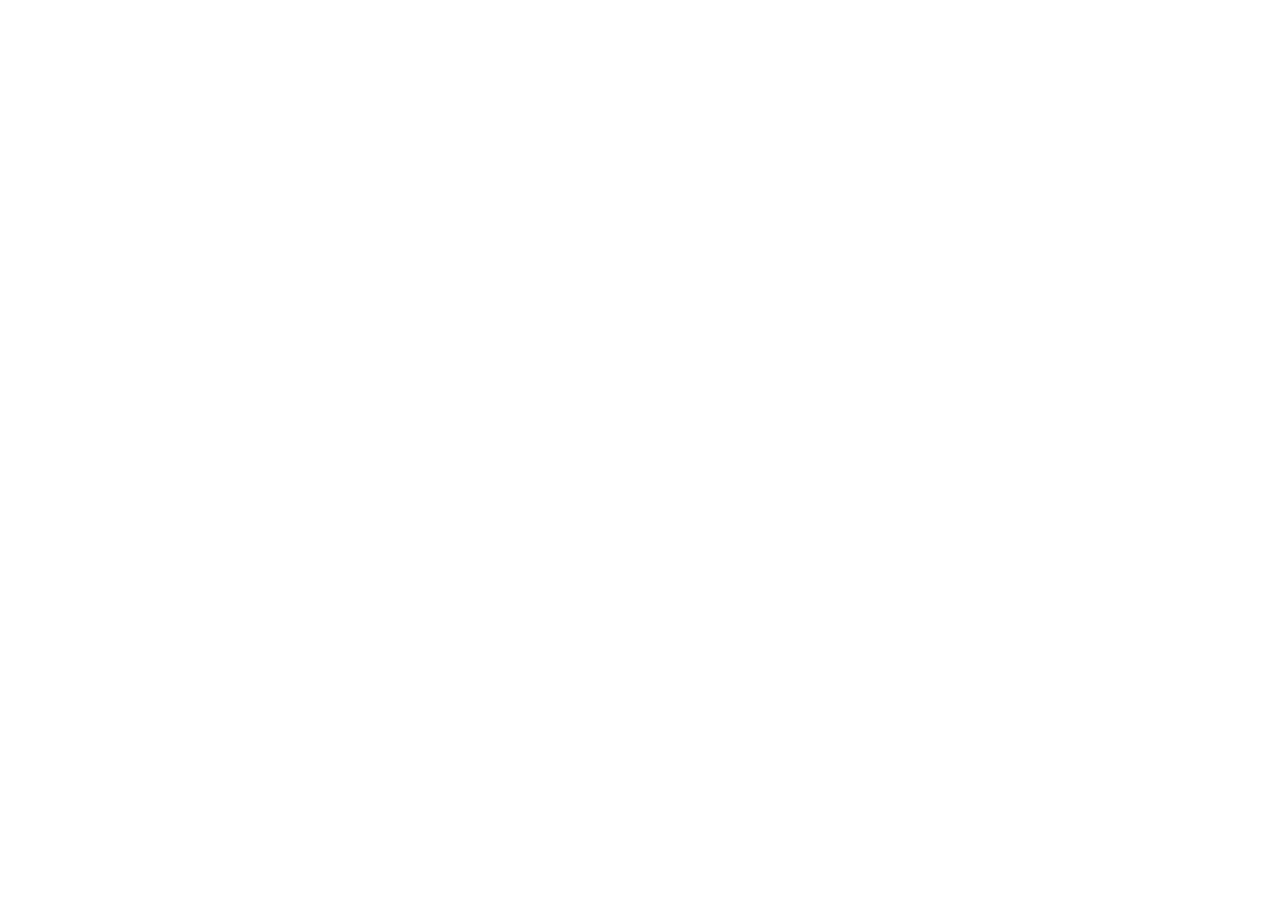
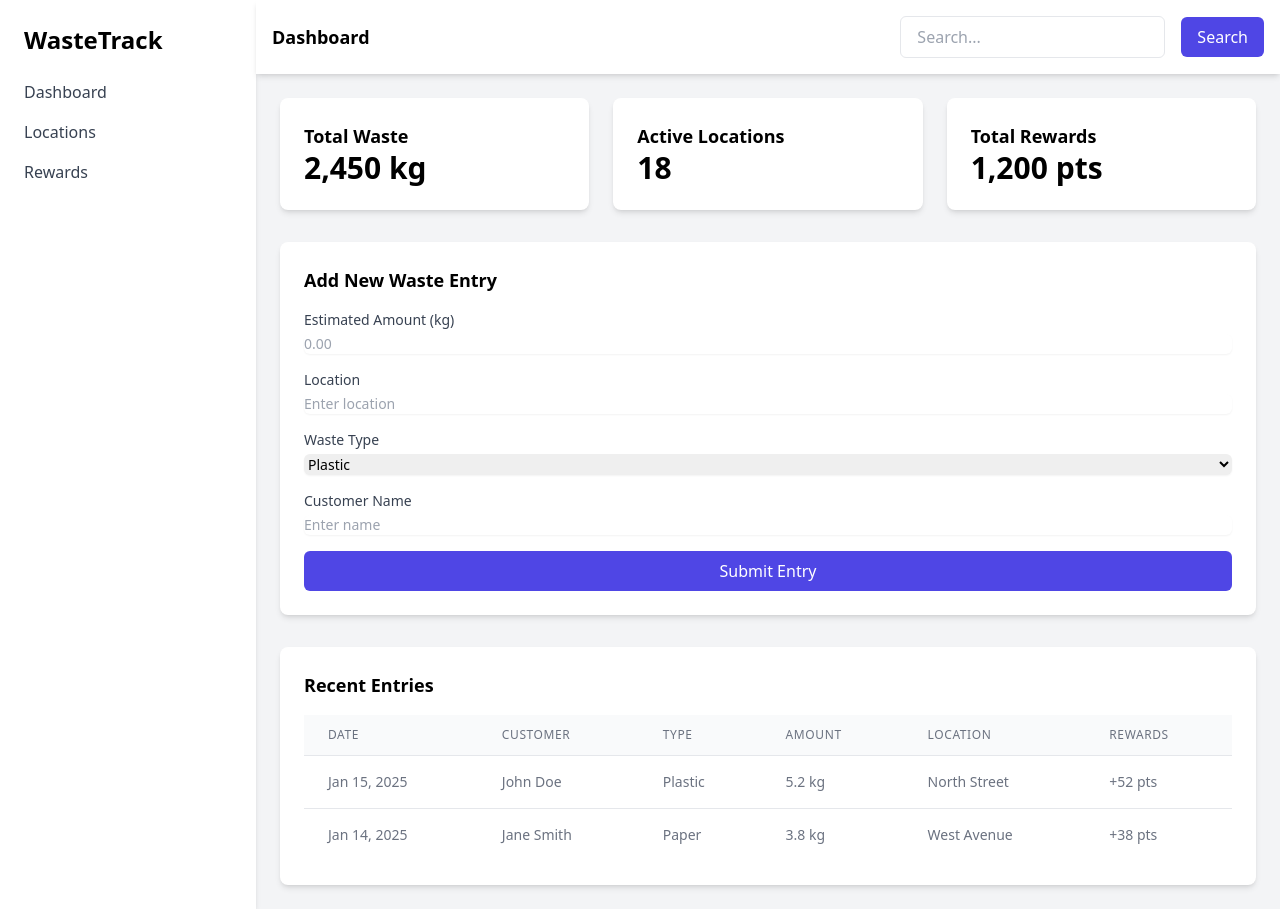
Before and after one commit to senu02/EcoBin, a React (Create React App) app in the folder ecobin/: page /WasteReport in a window 1280 px wide. Before the commit this address had no page. Before the commit the page ends 800 px from the top, so only its background shows below. Built offline with nearby package versions, Linux system fonts and the light colour scheme.

Commit message:
dashboard

```diff
--- a/ecobin/src/App.js
+++ b/ecobin/src/App.js
@@ -2,6 +2,7 @@
 import Home from './Home/Home';
 import SignupForm from './Home/SignUp';
 import Login from './Home/Login';
+import WasteReport from './Dashboard/WasteReport';
 import logo from './Home/images/Logo.png';
 import './App.css';
 
@@ -12,6 +13,7 @@
         <Route path="/" element={<Home />} />
         <Route path="/SignupForm" element={<SignupForm/>}/>
         <Route path="/Login" element={<Login/>}/>
+        <Route path="/WasteReport" element={<WasteReport/>}/>
       </Routes>
     </Router>
   );
--- /dev/null
+++ b/ecobin/src/Dashboard/WasteReport.jsx
@@ -0,0 +1,127 @@
+import React from 'react';
+
+const WasteTrack = () => {
+  return (
+    <div className="flex min-h-screen bg-gray-100">
+      {/* Sidebar */}
+      <div className="w-64 bg-white shadow-md">
+        <div className="p-6">
+          <h1 className="text-2xl font-bold">WasteTrack</h1>
+          <nav className="mt-6">
+            <ul>
+              <li className="mb-4">
+                <a href="#" className="text-gray-700 hover:text-indigo-600">Dashboard</a>
+              </li>
+              <li className="mb-4">
+                <a href="#" className="text-gray-700 hover:text-indigo-600">Locations</a>
+              </li>
+              <li className="mb-4">
+                <a href="#" className="text-gray-700 hover:text-indigo-600">Rewards</a>
+              </li>
+            </ul>
+          </nav>
+        </div>
+      </div>
+
+      {/* Main Content */}
+      <div className="flex-1 flex flex-col">
+        {/* Navigation Bar */}
+        <div className="bg-white shadow-md p-4">
+          <div className="flex justify-between items-center">
+            <h2 className="text-lg font-semibold">Dashboard</h2>
+            <div className="flex items-center">
+              <input type="text" placeholder="Search..." className="px-4 py-2 border rounded-md" />
+              <button className="ml-4 bg-indigo-600 text-white px-4 py-2 rounded-md hover:bg-indigo-700">Search</button>
+            </div>
+          </div>
+        </div>
+
+        {/* Content Area */}
+        <div className="p-6 flex-1">
+          <div className="grid grid-cols-1 md:grid-cols-3 gap-6 mb-8">
+            <div className="bg-white p-6 rounded-lg shadow-md">
+              <h2 className="text-lg font-semibold">Total Waste</h2>
+              <p className="text-3xl font-bold">2,450 kg</p>
+            </div>
+            <div className="bg-white p-6 rounded-lg shadow-md">
+              <h2 className="text-lg font-semibold">Active Locations</h2>
+              <p className="text-3xl font-bold">18</p>
+            </div>
+            <div className="bg-white p-6 rounded-lg shadow-md">
+              <h2 className="text-lg font-semibold">Total Rewards</h2>
+              <p className="text-3xl font-bold">1,200 pts</p>
+            </div>
+          </div>
+
+          <div className="bg-white p-6 rounded-lg shadow-md mb-8">
+            <h2 className="text-lg font-semibold mb-4">Add New Waste Entry</h2>
+            <div className="space-y-4">
+              <div>
+                <label className="block text-sm font-medium text-gray-700">Estimated Amount (kg)</label>
+                <input type="number" className="mt-1 block w-full rounded-md border-gray-300 shadow-sm focus:border-indigo-500 focus:ring-indigo-500 sm:text-sm" placeholder="0.00" />
+              </div>
+
+              <div>
+                <label className="block text-sm font-medium text-gray-700">Location</label>
+                <input type="text" className="mt-1 block w-full rounded-md border-gray-300 shadow-sm focus:border-indigo-500 focus:ring-indigo-500 sm:text-sm" placeholder="Enter location" />
+              </div>
+
+              <div>
+                <label className="block text-sm font-medium text-gray-700">Waste Type</label>
+                <select className="mt-1 block w-full rounded-md border-gray-300 shadow-sm focus:border-indigo-500 focus:ring-indigo-500 sm:text-sm">
+                  <option>Plastic</option>
+                  <option>Paper</option>
+                  <option>Glass</option>
+                  <option>Metal</option>
+                </select>
+              </div>
+
+              <div>
+                <label className="block text-sm font-medium text-gray-700">Customer Name</label>
+                <input type="text" className="mt-1 block w-full rounded-md border-gray-300 shadow-sm focus:border-indigo-500 focus:ring-indigo-500 sm:text-sm" placeholder="Enter name" />
+              </div>
+
+              <button className="w-full bg-indigo-600 text-white py-2 px-4 rounded-md hover:bg-indigo-700">Submit Entry</button>
+            </div>
+          </div>
+
+          <div className="bg-white p-6 rounded-lg shadow-md">
+            <h2 className="text-lg font-semibold mb-4">Recent Entries</h2>
+            <table className="min-w-full divide-y divide-gray-200">
+              <thead>
+                <tr>
+                  <th className="px-6 py-3 bg-gray-50 text-left text-xs font-medium text-gray-500 uppercase tracking-wider">Date</th>
+                  <th className="px-6 py-3 bg-gray-50 text-left text-xs font-medium text-gray-500 uppercase tracking-wider">Customer</th>
+                  <th className="px-6 py-3 bg-gray-50 text-left text-xs font-medium text-gray-500 uppercase tracking-wider">Type</th>
+                  <th className="px-6 py-3 bg-gray-50 text-left text-xs font-medium text-gray-500 uppercase tracking-wider">Amount</th>
+                  <th className="px-6 py-3 bg-gray-50 text-left text-xs font-medium text-gray-500 uppercase tracking-wider">Location</th>
+                  <th className="px-6 py-3 bg-gray-50 text-left text-xs font-medium text-gray-500 uppercase tracking-wider">Rewards</th>
+                </tr>
+              </thead>
+              <tbody className="bg-white divide-y divide-gray-200">
+                <tr>
+                  <td className="px-6 py-4 whitespace-nowrap text-sm text-gray-500">Jan 15, 2025</td>
+                  <td className="px-6 py-4 whitespace-nowrap text-sm text-gray-500">John Doe</td>
+                  <td className="px-6 py-4 whitespace-nowrap text-sm text-gray-500">Plastic</td>
+                  <td className="px-6 py-4 whitespace-nowrap text-sm text-gray-500">5.2 kg</td>
+                  <td className="px-6 py-4 whitespace-nowrap text-sm text-gray-500">North Street</td>
+                  <td className="px-6 py-4 whitespace-nowrap text-sm text-gray-500">+52 pts</td>
+                </tr>
+                <tr>
+                  <td className="px-6 py-4 whitespace-nowrap text-sm text-gray-500">Jan 14, 2025</td>
+                  <td className="px-6 py-4 whitespace-nowrap text-sm text-gray-500">Jane Smith</td>
+                  <td className="px-6 py-4 whitespace-nowrap text-sm text-gray-500">Paper</td>
+                  <td className="px-6 py-4 whitespace-nowrap text-sm text-gray-500">3.8 kg</td>
+                  <td className="px-6 py-4 whitespace-nowrap text-sm text-gray-500">West Avenue</td>
+                  <td className="px-6 py-4 whitespace-nowrap text-sm text-gray-500">+38 pts</td>
+                </tr>
+              </tbody>
+            </table>
+          </div>
+        </div>
+      </div>
+    </div>
+  );
+};
+
+export default WasteTrack;
```
Also changed, not shown: ecobin/src/Dashboard/AdminDashboard.jsx (added).
